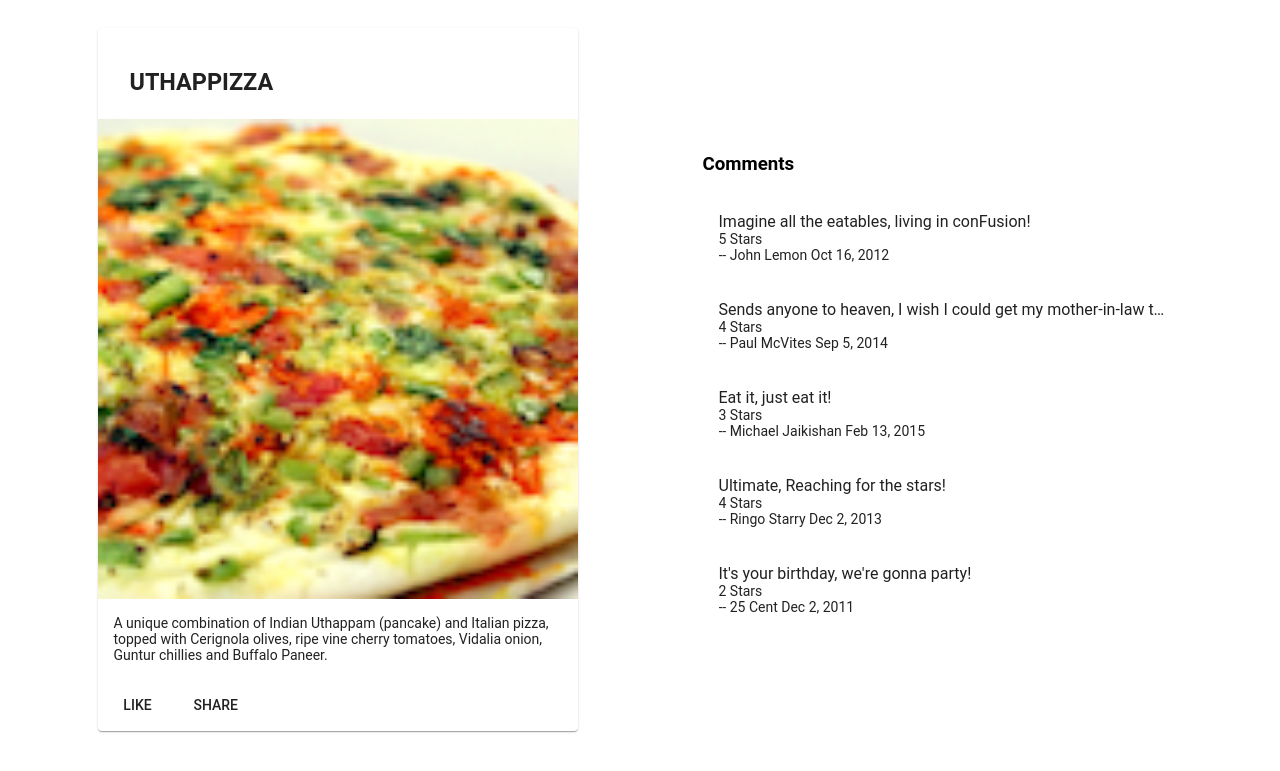
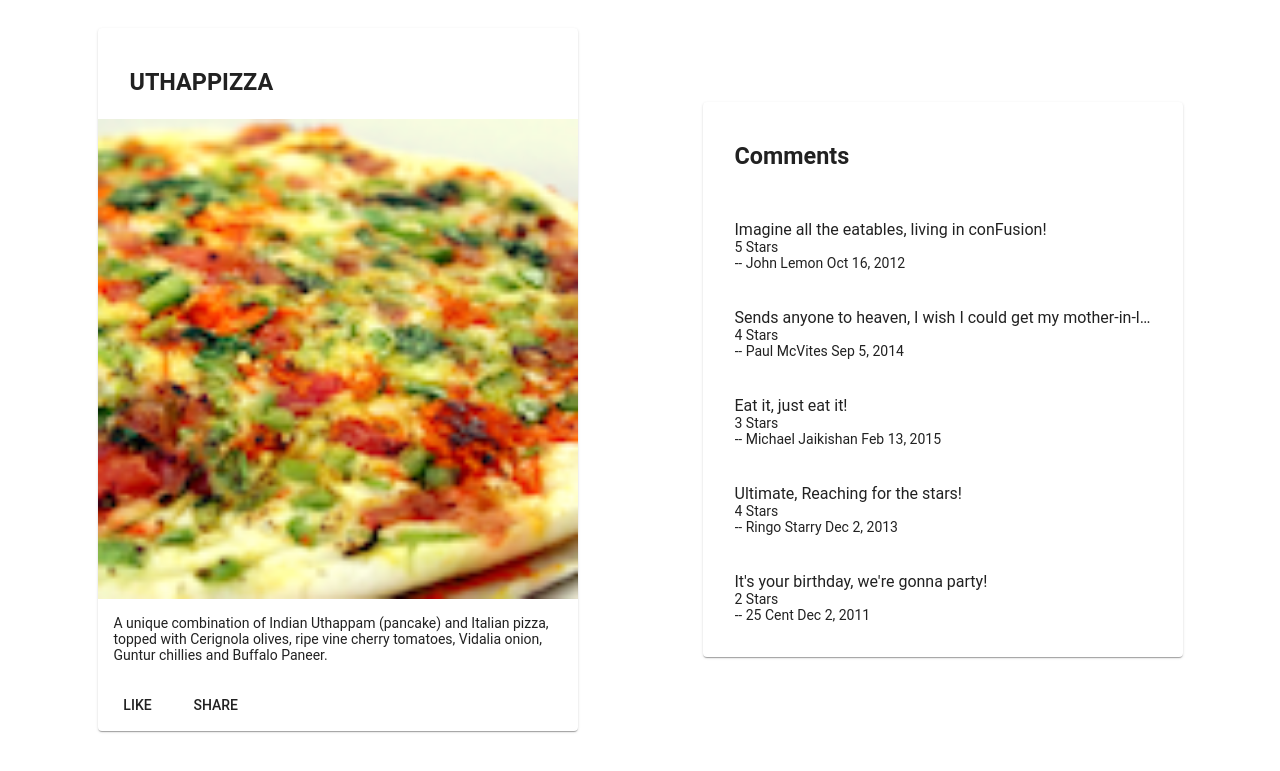
Before and after one commit to iampratiktandel/Angular, an Angular app: page / in a window 1280 px wide. Shown: the part 566-1337 px from the top of the page. Built offline with nearby package versions, Linux system fonts and the light colour scheme.

Commit message:
Fix: Dishdetail comments

```diff
--- a/src/app/dishdetail/dishdetail.component.html
+++ b/src/app/dishdetail/dishdetail.component.html
@@ -25,14 +25,22 @@
   </div>
 
   <div fxFlex="40">
-    <mat-list *ngIf="dish">
-      <h3>Comments</h3>
-      <mat-list-item *ngFor="let comment of dish.comments, let i = index">
-        <p matLine> {{dish.comments[i].comment}} </p>
-        <p matLine> {{dish.comments[i].rating}} Stars </p>
-        <p matLine> -- {{dish.comments[i].author}} {{dish.comments[i].date | date}}</p>
-      </mat-list-item>
-    </mat-list>
+    <mat-card>
+      <mat-card-header>
+        <mat-card-title>
+          <h3>Comments</h3>
+        </mat-card-title>
+      </mat-card-header>
+      <mat-card-content>
+        <mat-list>
+          <mat-list-item *ngFor="let comment of dish.comments">
+            <p matLine> {{comment.comment}} </p>
+            <p matLine> {{comment.rating}} Stars </p>
+            <p matLine> -- {{comment.author}} {{comment.date | date}}</p>
+          </mat-list-item>
+        </mat-list>
+      </mat-card-content>
+    </mat-card>
   </div>
 
 </div>
```
